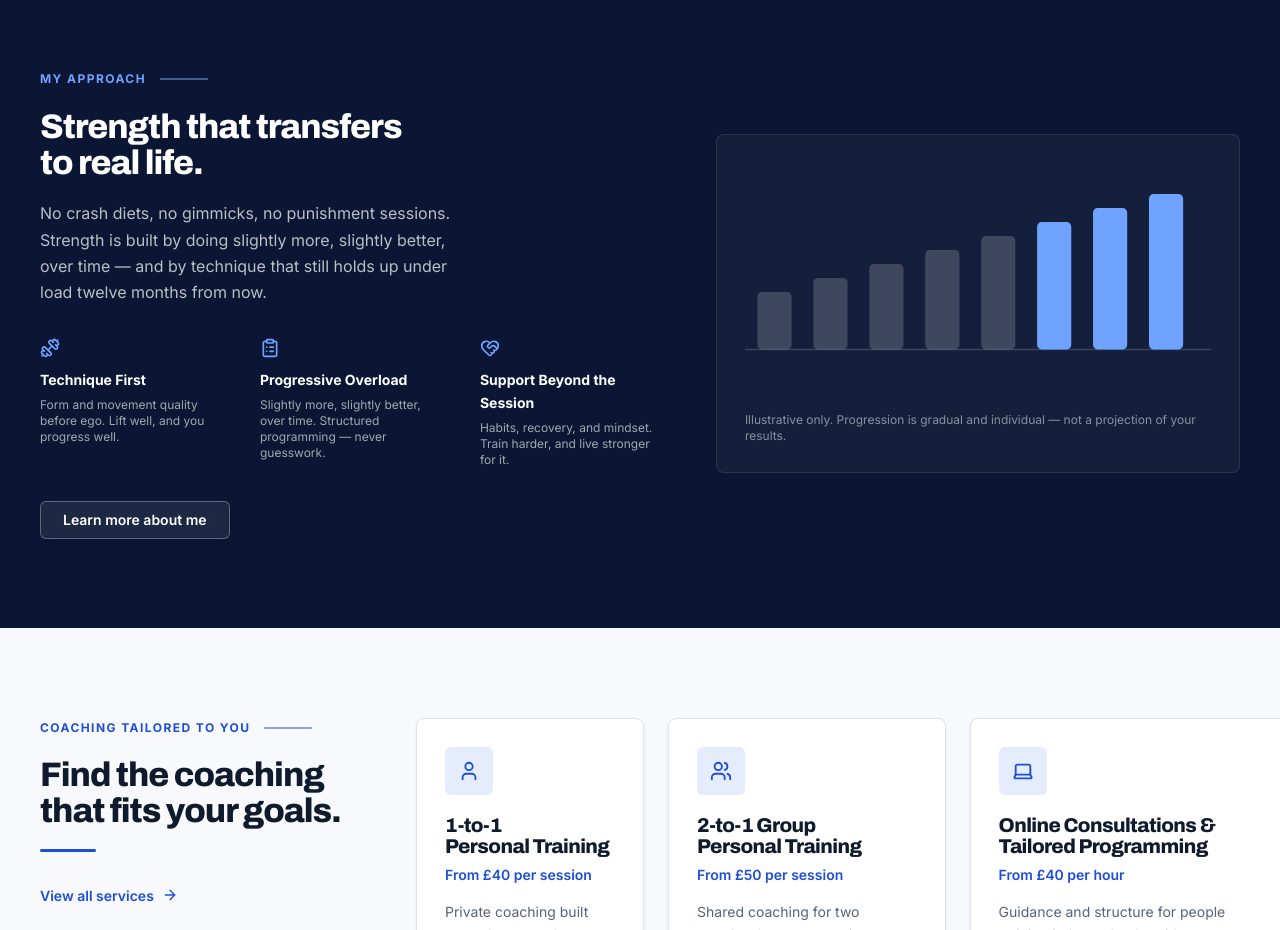
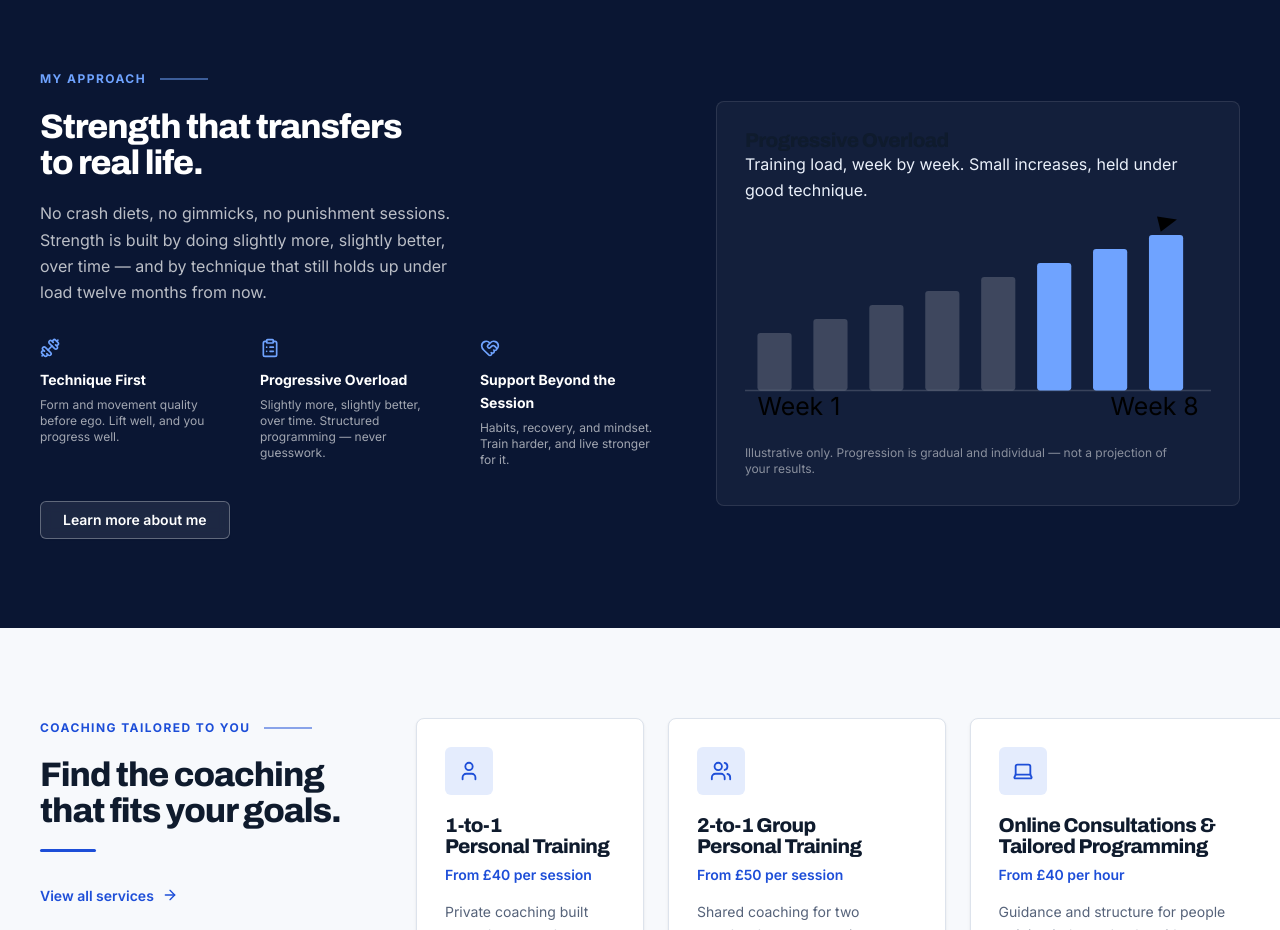
Before and after one commit to LRCozier/lac-fitness, a Next.js app: page / in a window 1280 px wide. Shown: the part 940-1870 px from the top of the page. Built offline with nearby package versions, Linux system fonts and the light colour scheme.

Commit message:
updated progressive overload char with labels

```diff
--- a/components/ui/Progressiveoverloadchart.tsx
+++ b/components/ui/Progressiveoverloadchart.tsx
@@ -1,4 +1,4 @@
-const BARS = [1, 2, 3, 4, 5, 6, 7, 8].map((week) => ({
+ const BARS = [1, 2, 3, 4, 5, 6, 7, 8].map((week) => ({
   week,
   height: 28 + week * 9,
 }));
@@ -6,14 +6,22 @@ const BARS = [1, 2, 3, 4, 5, 6, 7, 8].map((week) => ({
 const BAR_WIDTH = 22;
 const GAP = 14;
 const BASELINE = 120;
+const ACCENT_FROM = 5;
 
 export default function ProgressiveOverloadChart() {
   return (
     <figure className="overload-chart">
+      <figcaption className="overload-chart__header">
+        <h3 className="overload-chart__title">Progressive Overload</h3>
+        <p className="overload-chart__subtitle">
+          Training load, week by week. Small increases, held under good technique.
+        </p>
+      </figcaption>
+
       <svg
-        viewBox="0 0 300 150"
+        viewBox="0 0 300 145"
         role="img"
-        aria-label="Illustration of training load increasing gradually across eight weeks."
+        aria-label="Bar chart illustrating training load rising gradually across eight weeks, with an upward trend arrow."
         className="overload-chart__svg"
       >
         <line
@@ -31,20 +39,40 @@ export default function ProgressiveOverloadChart() {
             y={BASELINE - height}
             width={BAR_WIDTH}
             height={height}
-            rx="3"
+            rx="2"
             className={
-              index >= BARS.length - 3
+              index >= ACCENT_FROM
                 ? 'overload-chart__bar overload-chart__bar--accent'
                 : 'overload-chart__bar'
             }
           />
         ))}
+
+        <line
+          x1="14"
+          y1="78"
+          x2="268"
+          y2="14"
+          className="overload-chart__trend"
+        />
+
+        <polygon
+          points="278,10 267.6,17.8 265.2,8"
+          className="overload-chart__arrow"
+        />
+
+        <text x="8" y="136" className="overload-chart__axis-label">
+          Week 1
+        </text>
+        <text x="292" y="136" textAnchor="end" className="overload-chart__axis-label">
+          Week 8
+        </text>
       </svg>
 
-      <figcaption className="overload-chart__caption">
-        Illustrative only. Progression is gradual and individual — not a projection
+      <p className="overload-chart__caption">
+        Illustrative only. Progression is gradual and individual &mdash; not a projection
         of your results.
-      </figcaption>
+      </p>
     </figure>
   );
 }
```
